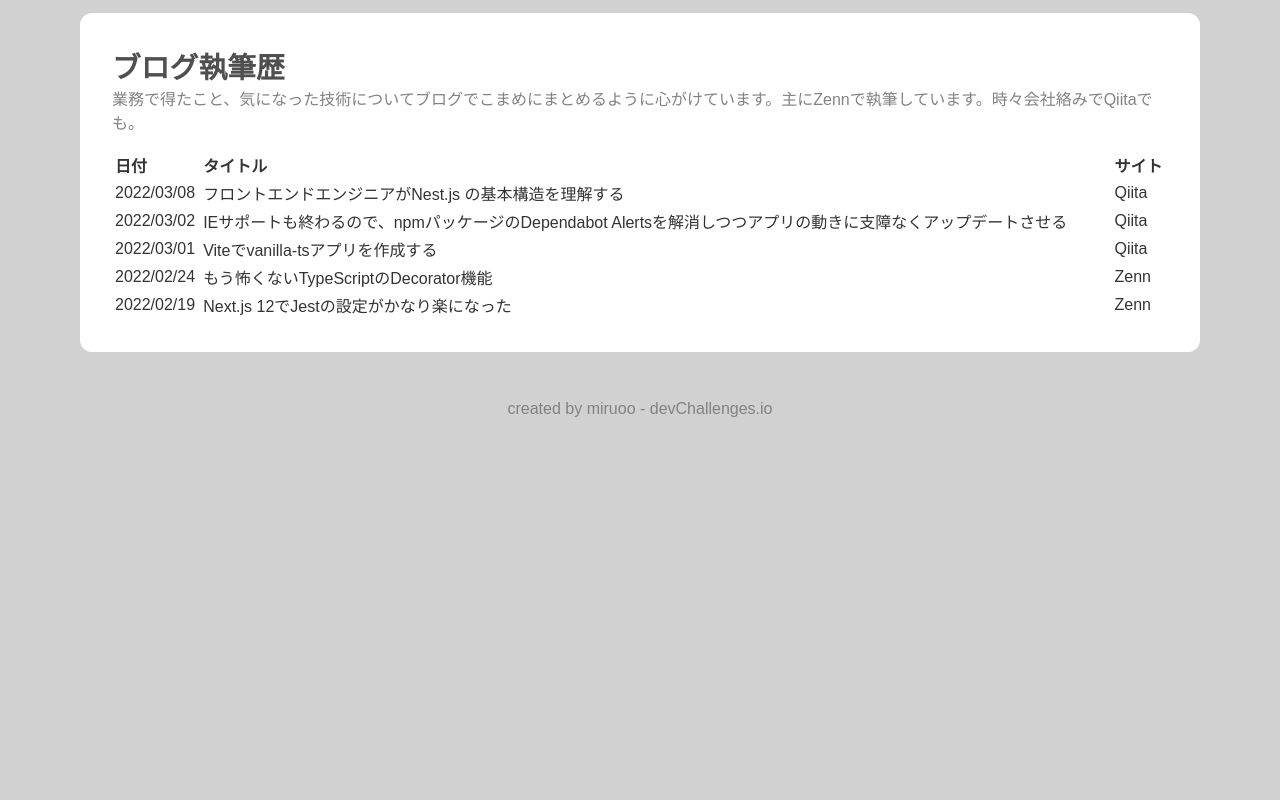
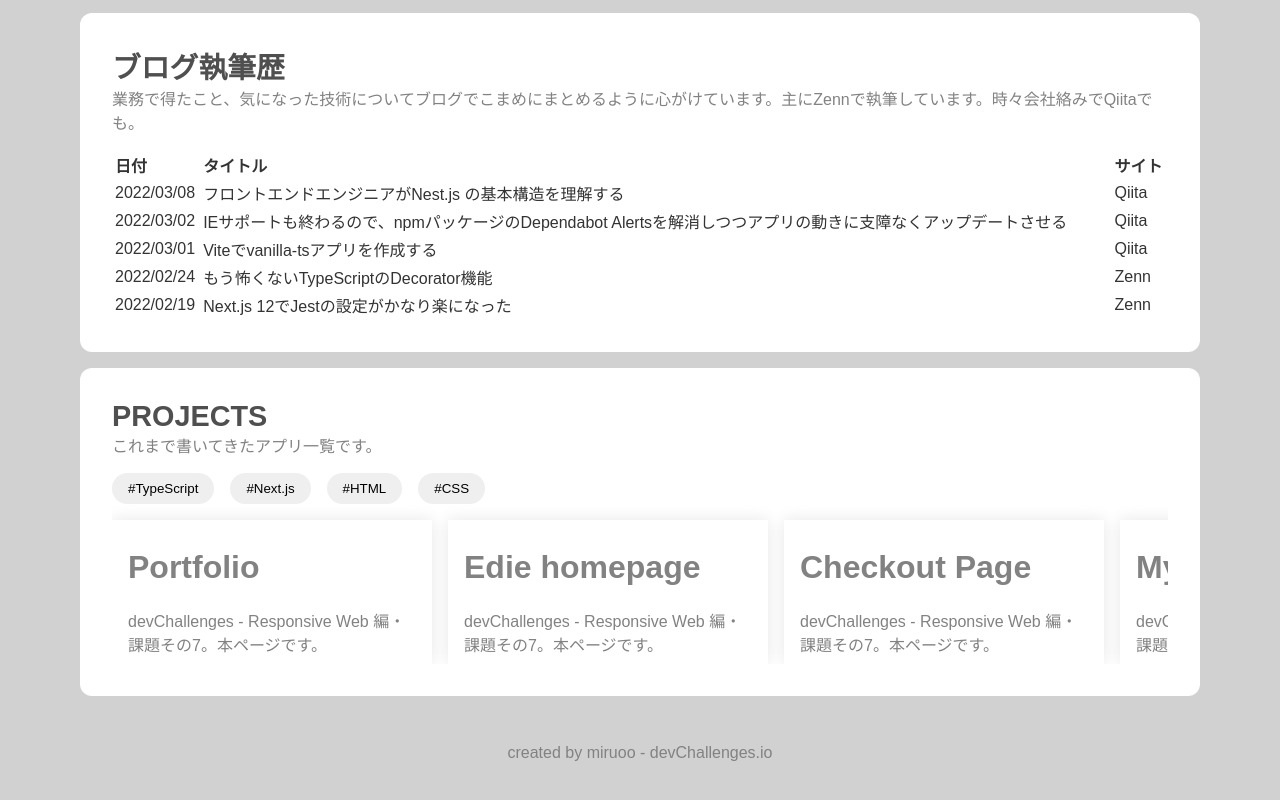
Before and after one commit to miily8310s/ch-portfolio, a Next.js app: page / in a window 1280 px wide. Shown: the part 843-1643 px from the top of the page. Before the commit the page ends 1325 px from the top, so only its background shows below. Built offline with nearby package versions, Linux system fonts and the light colour scheme; a web font is replaced by a local one.

Commit message:
wip:custom hooksを追加

```diff
--- /dev/null
+++ b/hooks/usePortfolios.ts
@@ -0,0 +1,47 @@
+import { useState, useCallback } from 'react'
+
+const allPortfolios = [
+  {
+    name: 'Portfolio',
+    tags: ['TypeScript', 'Next.js'],
+    detail: 'devChallenges - Responsive Web 編・課題その7。本ページです。',
+  },
+  {
+    name: 'Edie homepage',
+    tags: ['HTML', 'CSS'],
+    detail: 'devChallenges - Responsive Web 編・課題その7。本ページです。',
+  },
+  {
+    name: 'Checkout Page',
+    tags: ['HTML', 'CSS'],
+    detail: 'devChallenges - Responsive Web 編・課題その7。本ページです。',
+  },
+  {
+    name: 'My Gallery',
+    tags: ['HTML', 'CSS'],
+    detail: 'devChallenges - Responsive Web 編・課題その7。本ページです。',
+  },
+]
+
+export const technologies = allPortfolios.reduce<string[]>((pre, cur) => {
+  cur.tags.forEach((tag) => {
+    if (pre.includes(tag)) {
+      return
+    }
+    pre.push(tag)
+  })
+  return pre
+}, [])
+
+export const usePortfolios = (): [
+  typeof allPortfolios,
+  (S: string) => void,
+] => {
+  const [portfolios, setPortfolios] = useState(allPortfolios)
+  const toggleFilter = useCallback((technology: string) => {
+    setPortfolios(
+      allPortfolios.filter((portfolio) => portfolio.tags.includes(technology)),
+    )
+  }, [])
+  return [portfolios, toggleFilter]
+}
--- a/pages/index.tsx
+++ b/pages/index.tsx
@@ -5,6 +5,7 @@ import styles from '../styles/Home.module.scss'
 import { FiMail } from 'react-icons/fi'
 import { AiFillGithub } from 'react-icons/ai'
 import { SiQiita, SiZenn } from 'react-icons/si'
+import { technologies, usePortfolios } from '../hooks/usePortfolios'
 
 const skills = [
   {
@@ -113,6 +114,7 @@ const hobbies = [
 ]
 
 const Home: NextPage = () => {
+  const [portfolios, toggleFilter] = usePortfolios()
   return (
     <div className={styles.container}>
       <Head>
@@ -249,6 +251,32 @@ const Home: NextPage = () => {
           </table>
         </>
       </div>
+      {/* ポートフォリオ */}
+      <div className={styles.card__skills}>
+        <>
+          <div className={styles.card__skillHead}>Projects</div>
+          <div>これまで書いてきたアプリ一覧です。</div>
+          <div className={styles.buttons__technology}>
+            {technologies.map((technology) => (
+              <button
+                className={styles.button__technology}
+                key={technology}
+                onClick={() => toggleFilter(technology)}
+              >
+                #{technology}
+              </button>
+            ))}
+          </div>
+          <div className={styles.card__portfolios}>
+            {portfolios.map((portfolio) => (
+              <div key={portfolio.name} className={styles.card__portfolio}>
+                <h1>{portfolio.name}</h1>
+                <div>{portfolio.detail}</div>
+              </div>
+            ))}
+          </div>
+        </>
+      </div>
 
       <footer className={styles.footer}>
         created by miruoo - devChallenges.io
--- a/styles/Home.module.scss
+++ b/styles/Home.module.scss
@@ -114,7 +114,6 @@
   display: flex;
   flex-direction: column;
   flex-grow: 1;
-  // gap: 2rem;
   align-items: center;
   margin-top: 1rem;
 }
@@ -135,6 +134,37 @@
   }
 }
 
+.buttons__technology {
+  display: flex;
+  gap: 1rem;
+  margin-top: 1rem;
+}
+
+.button__technology {
+  padding: 0.5rem 1rem;
+  border: none;
+  border-radius: 1.2rem;
+  &:hover {
+    color: #ffffff;
+    cursor: pointer;
+    background-color: #2f80ed;
+    transition: 0.5s;
+  }
+}
+
+.card__portfolios {
+  display: grid;
+  grid-template-columns: repeat(9, 20rem);
+  gap: 1rem;
+  overflow-x: scroll;
+}
+
+.card__portfolio {
+  padding: 0.5rem 1rem;
+  margin-top: 1rem;
+  box-shadow: 0rem 0rem 1rem rgba(0, 0, 0, 0.1);
+}
+
 .footer {
   padding: 2rem 0;
   text-align: center;
```
